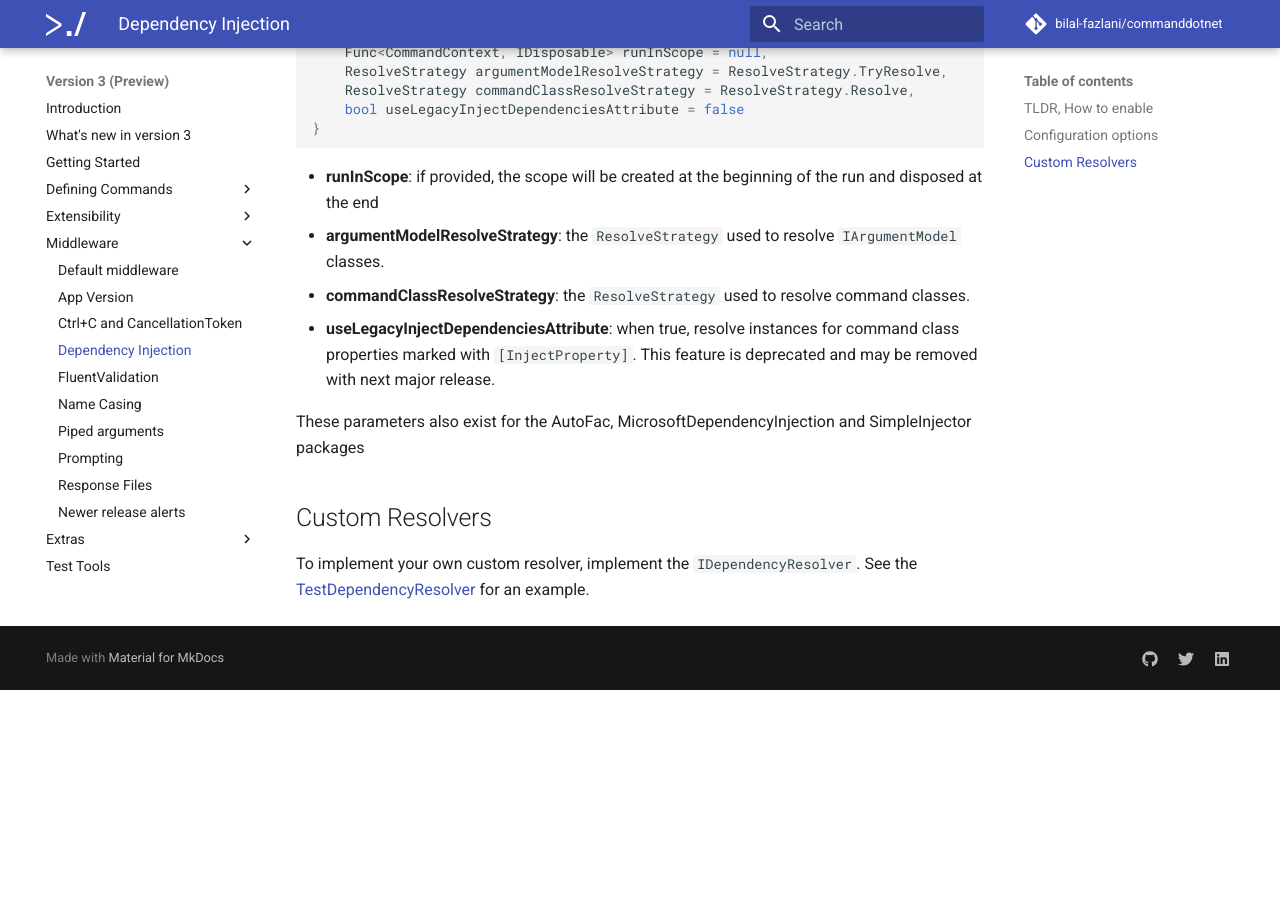
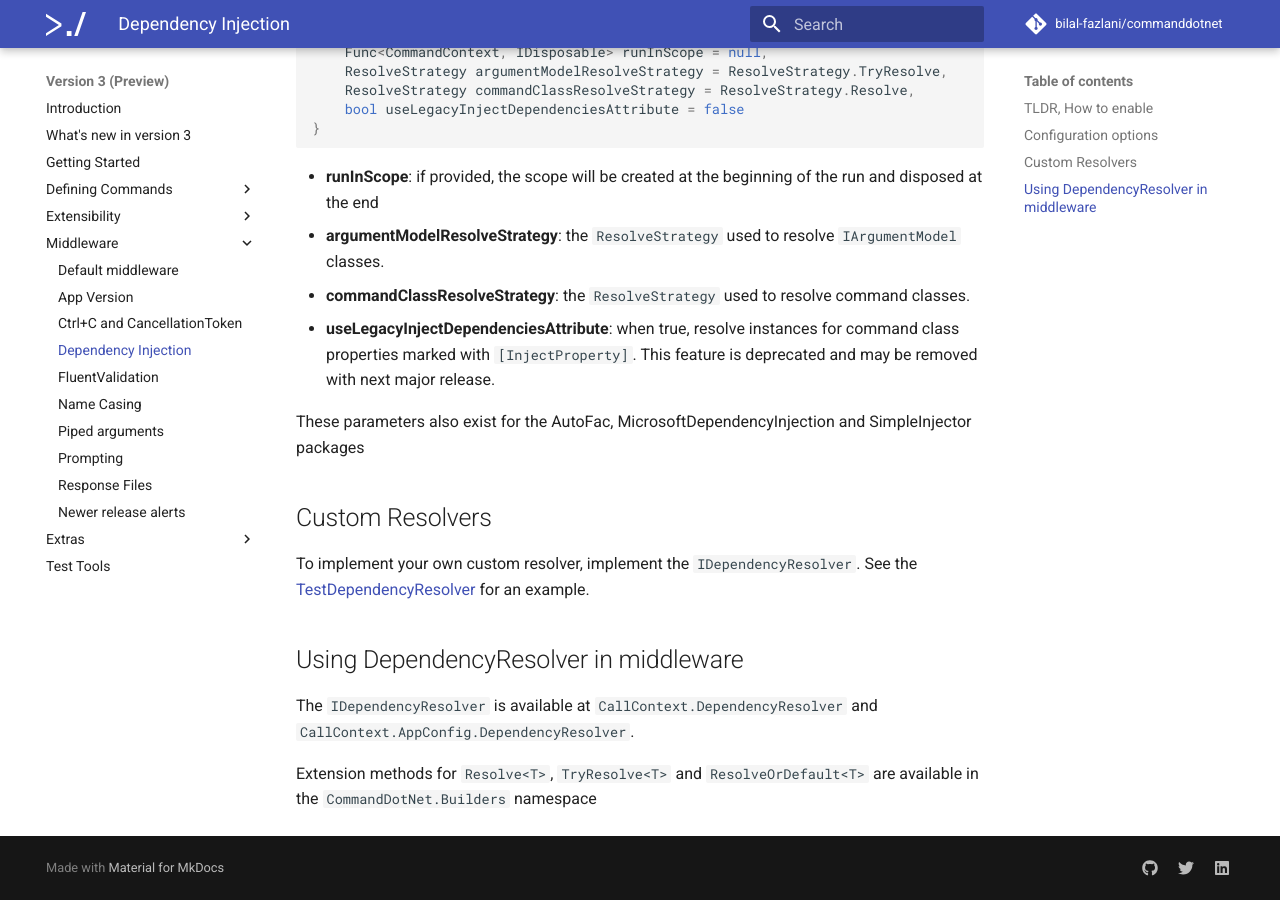
Before and after one commit to bilal-fazlani/commanddotnet, an MkDocs documentation site: the page built from docs/V3/Middleware/dependency-injection.md, in a window 1280 px wide and 900 px high, scrolled down 1113 px. Built offline with MkDocs 1.6.1 and Material for MkDocs 9.7.7, drawn with Linux system fonts in a browser that asks for light colours; comment, search, counter and statistics services are not loaded; before the commit the page ends 1803 px from its top, so only the background shows below that.

Commit message:
document how to access IDependencyResolver for middleware

```diff
--- a/docs/V3/Middleware/dependency-injection.md
+++ b/docs/V3/Middleware/dependency-injection.md
@@ -46,3 +46,9 @@ These parameters also exist for the AutoFac, MicrosoftDependencyInjection and Si
 ## Custom Resolvers
 
 To implement your own custom resolver, implement the `IDependencyResolver`. See the [TestDependencyResolver](https://github.com/bilal-fazlani/commanddotnet/blob/beta-v3/master/CommandDotNet.TestTools/TestDependencyResolver.cs) for an example.
+
+## Using DependencyResolver in middleware
+
+The `IDependencyResolver` is available at `CallContext.DependencyResolver` and `CallContext.AppConfig.DependencyResolver`.
+
+Extension methods for `Resolve<T>`, `TryResolve<T>` and `ResolveOrDefault<T>` are available in the `CommandDotNet.Builders` namespace
```
